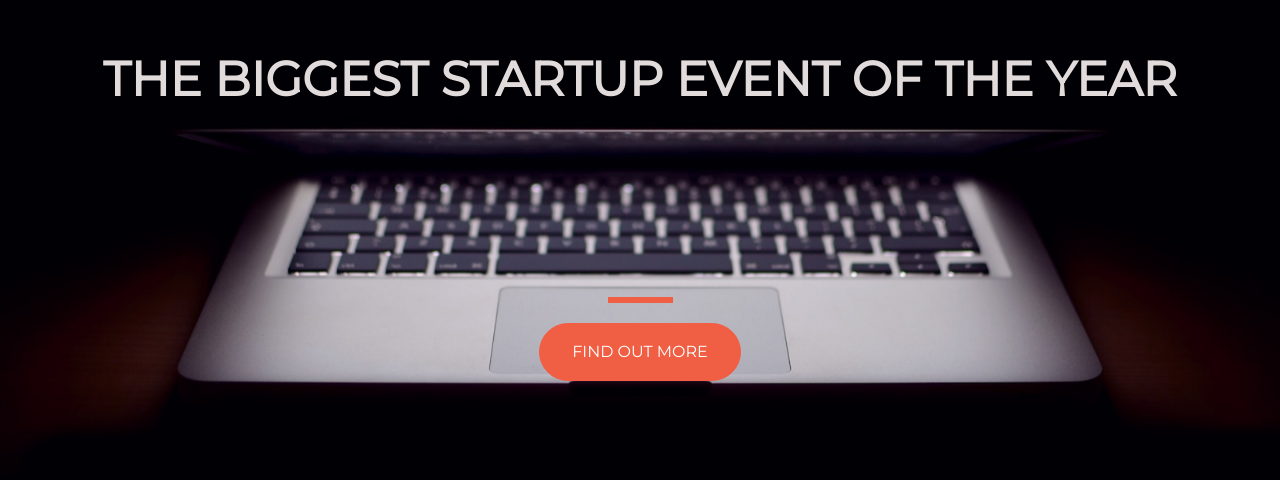
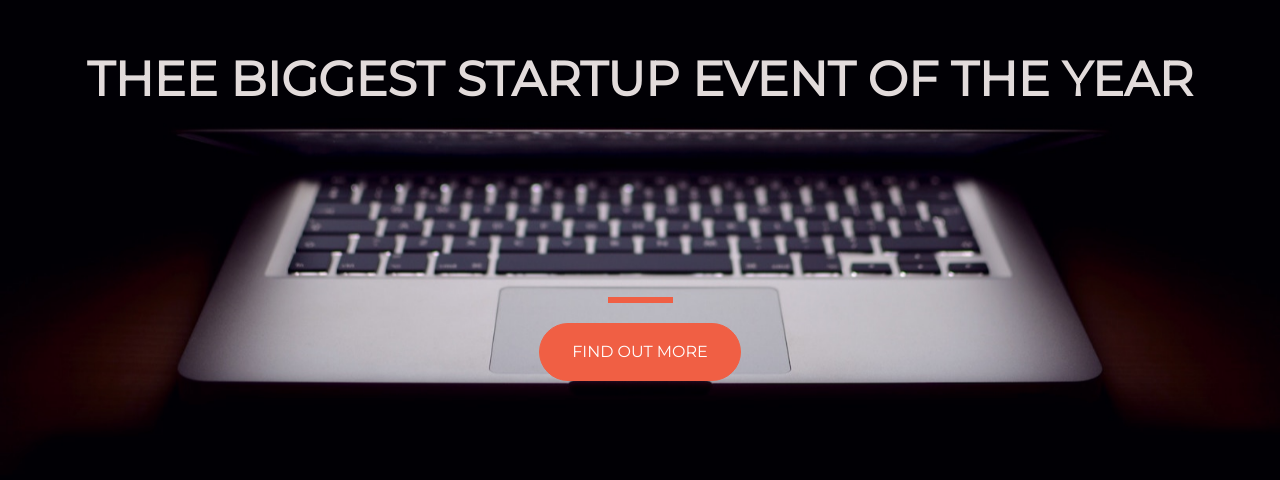
Before and after one commit to 21131A0506/Landing-Page, a plain HTML site: page index.html in a window 1280 px wide. Shown: the part 184-664 px from the top of the page. Drawn offline with nearby package versions, Linux system fonts and the light colour scheme.

Commit message:
Update index.html
Added a small change to h1 for checking errror

```diff
--- a/index.html
+++ b/index.html
@@ -21,7 +21,7 @@
     <div class="container d-flex align-items-center h-100">
       <div class="row">
         <header class="text-center col-12">
-          <h1 class="text-uppercase animated flip"><strong>The Biggest Startup event of the year</strong></h1>
+          <h1 class="text-uppercase animated flip"><strong>Thee Biggest Startup event of the year</strong></h1>
         </header>
         <div class="buffer col-12"></div>
         <section class="text-center col-12">
```
